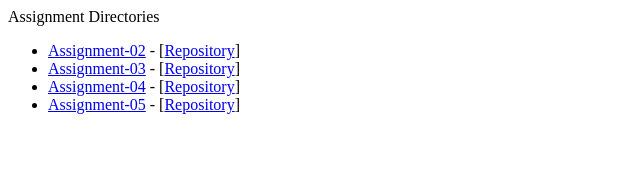
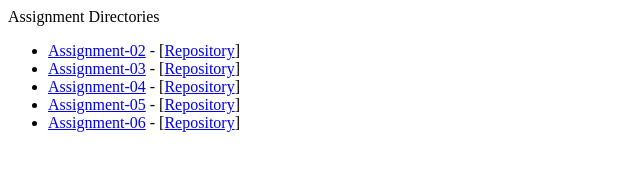
Before and after one commit to Verum-XCVIII/MART341-WebDesign, a plain HTML site: page index.html in a window 1280 px wide. Shown: the whole page, without its empty margins (0-640 px from the left). Drawn offline with Linux system fonts and the light colour scheme.

Commit message:
Update index.html

```diff
--- a/index.html
+++ b/index.html
@@ -10,8 +10,8 @@
       <li><a href="assignment-03" target="_blank">Assignment-03</a> - [<a href="https://github.com/Verum-XCVIII/MART341-WebDesign/tree/main/assignment-03" target="_blank">Repository</a>]</li>
       <li><a href="assignment-04" target="_blank">Assignment-04</a> - [<a href="https://github.com/Verum-XCVIII/MART341-WebDesign/tree/main/assignment-04" target="_blank">Repository</a>]</li>
       <li><a href="assignment-05" target="_blank">Assignment-05</a> - [<a href="https://github.com/Verum-XCVIII/MART341-WebDesign/tree/main/assignment-05" target="_blank">Repository</a>]</li>
+      <li><a href="assignment-06" target="_blank">Assignment-06</a> - [<a href="https://github.com/Verum-XCVIII/MART341-WebDesign/tree/main/assignment-06" target="_blank">Repository</a>]</li>
       <!--Future Links
-      <li><a href="assignment-06" target="_blank">Assignment-06</a> - [<a href="https://github.com/Verum-XCVIII/MART341-WebDesign/tree/main/assignment-06" target="_blank">Repository</a>]</li>
       <li><a href="assignment-07" target="_blank">Assignment-07</a> - [<a href="https://github.com/Verum-XCVIII/MART341-WebDesign/tree/main/assignment-07" target="_blank">Repository</a>]</li>
       <li><a href="assignment-08" target="_blank">Assignment-08</a> - [<a href="https://github.com/Verum-XCVIII/MART341-WebDesign/tree/main/assignment-08" target="_blank">Repository</a>]</li>
       <li><a href="assignment-09" target="_blank">Assignment-09</a> - [<a href="https://github.com/Verum-XCVIII/MART341-WebDesign/tree/main/assignment-09" target="_blank">Repository</a>]</li>
```
